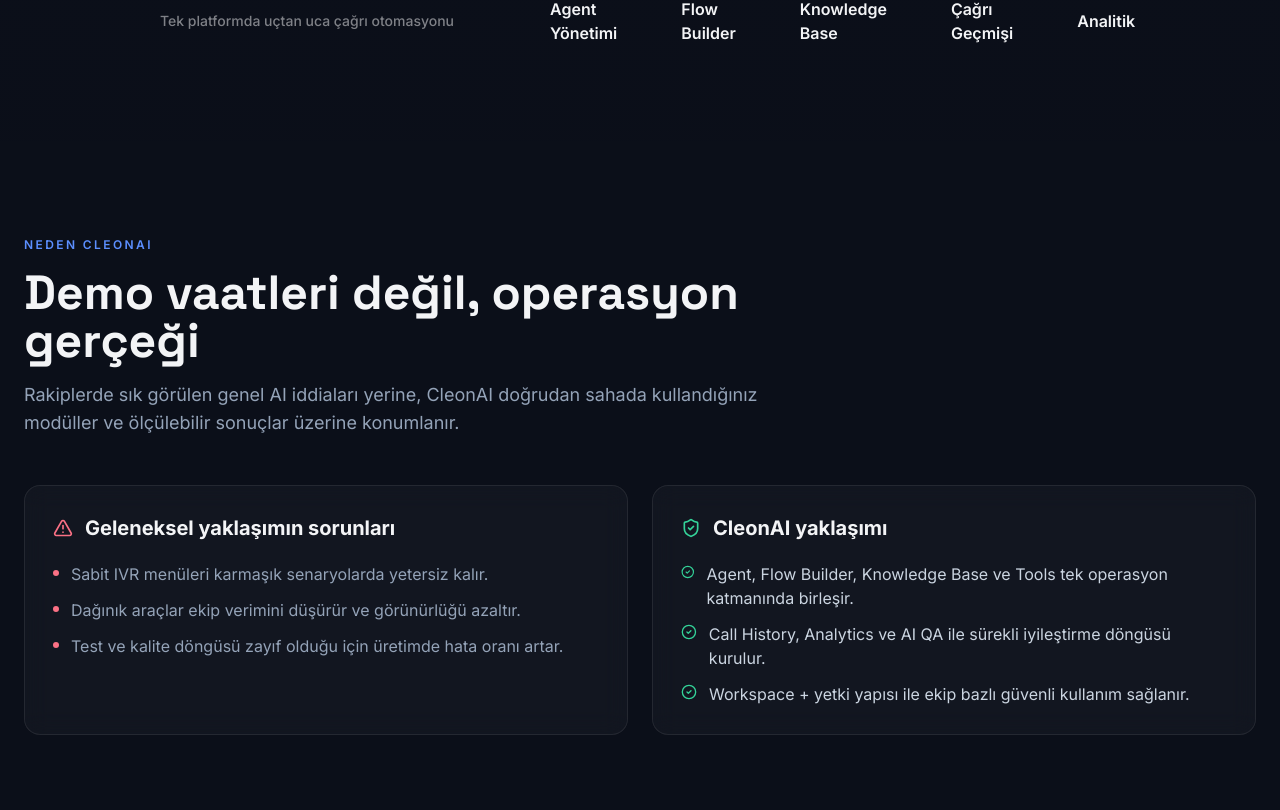
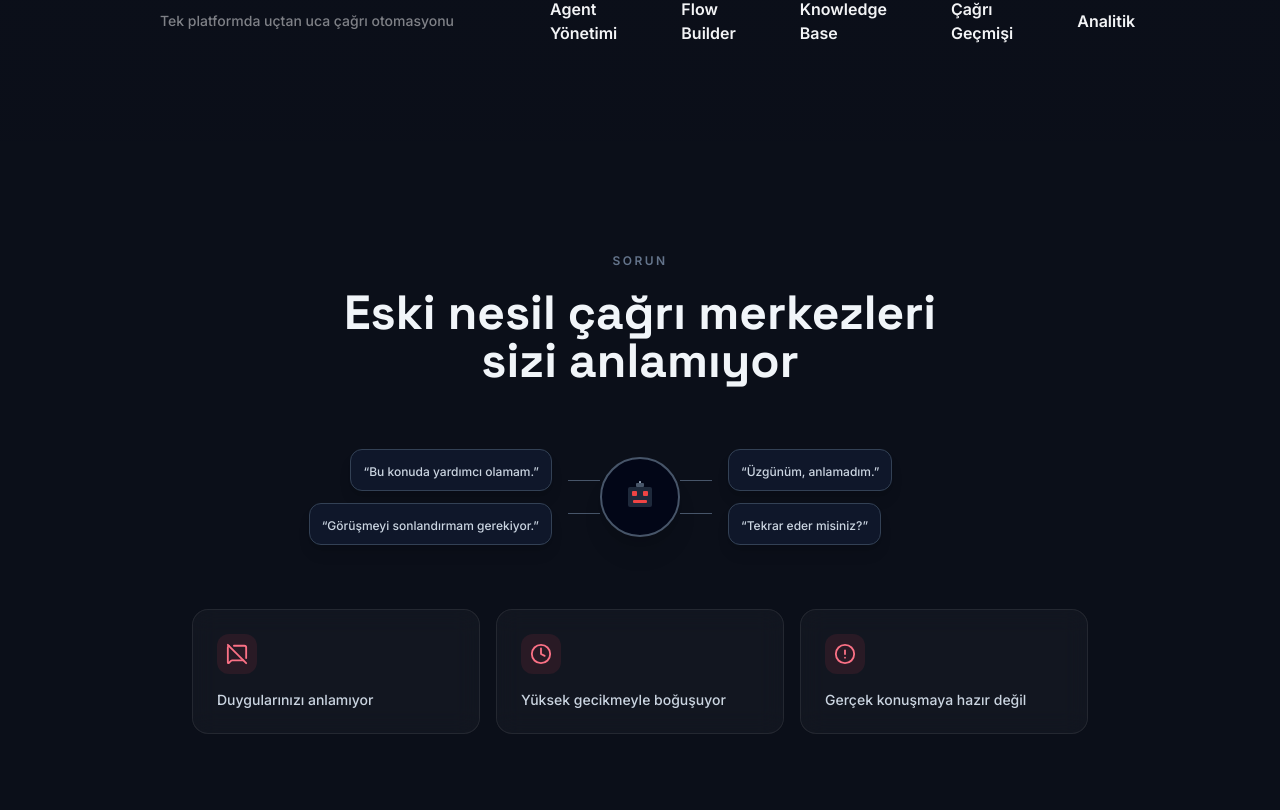
Before and after one commit to mertcancet/ulak-monorepo, a React (Vite) app: page /tr in a window 1280 px wide. Shown: the part 1110-1920 px from the top of the page. Built offline with nearby package versions, Linux system fonts and the light colour scheme.

Commit message:
feat(LandingPage): add LegacyProblemSection component with translations and layout

```diff
--- a/src/i18n/messages.ts
+++ b/src/i18n/messages.ts
@@ -141,6 +141,27 @@
             0: "Agent, Flow Builder, Knowledge Base ve Tools tek operasyon katmanında birleşir.",
             1: "Call History, Analytics ve AI QA ile sürekli iyileştirme döngüsü kurulur.",
             2: "Workspace + yetki yapısı ile ekip bazlı güvenli kullanım sağlanır.",
+          },
+        },
+      },
+      legacyProblem: {
+        badge: "SORUN",
+        title: "Eski nesil çağrı merkezleri sizi anlamıyor",
+        quotes: {
+          0: "Bu konuda yardımcı olamam.",
+          1: "Görüşmeyi sonlandırmam gerekiyor.",
+          2: "Üzgünüm, anlamadım.",
+          3: "Tekrar eder misiniz?",
+        },
+        cards: {
+          emotions: {
+            title: "Duygularınızı anlamıyor",
+          },
+          latency: {
+            title: "Yüksek gecikmeyle boğuşuyor",
+          },
+          conversation: {
+            title: "Gerçek konuşmaya hazır değil",
           },
         },
       },
@@ -543,6 +564,27 @@
           },
         },
       },
+      legacyProblem: {
+        badge: "THE PROBLEM",
+        title: "Legacy call centers don\u2019t understand you",
+        quotes: {
+          0: "I can\u2019t help you with that.",
+          1: "I have to end the call now.",
+          2: "Sorry, I don\u2019t understand.",
+          3: "Could you repeat that?",
+        },
+        cards: {
+          emotions: {
+            title: "Cascaded agents don\u2019t understand your emotions",
+          },
+          latency: {
+            title: "Cascaded agents suffer from high latency",
+          },
+          conversation: {
+            title: "Cascaded agents aren\u2019t built for conversations",
+          },
+        },
+      },
       painPoints: {
         sectionTitle:
           "Traditional customer operations cannot keep up with modern demand.",
--- a/src/pages/landing/LandingPage.tsx
+++ b/src/pages/landing/LandingPage.tsx
@@ -5,6 +5,7 @@
 import { Footer } from "./components/Footer";
 import { HeroSection } from "./components/HeroSection";
 import { HowItWorks } from "./components/HowItWorks";
+import { LegacyProblemSection } from "./components/LegacyProblemSection";
 import { PainPointsSection } from "./components/PainPointsSection";
 import { PositioningSection } from "./components/PositioningSection";
 import { SocialProofSection } from "./components/SocialProffSection";
@@ -16,6 +17,7 @@
       <main>
         <HeroSection />
         <SocialProofSection />
+        <LegacyProblemSection />
         <PositioningSection />
         <PainPointsSection />
         <Features />
--- /dev/null
+++ b/src/pages/landing/components/LegacyProblemSection.tsx
@@ -0,0 +1,120 @@
+import { useTranslations } from "@/i18n";
+import { AlertCircle, Clock, MessageSquareOff } from "lucide-react";
+
+function BotFace() {
+  return (
+    <div className="flex h-20 w-20 shrink-0 items-center justify-center rounded-full border-2 border-slate-600 bg-slate-950 shadow-xl">
+      <svg
+        viewBox="0 0 40 40"
+        fill="none"
+        xmlns="http://www.w3.org/2000/svg"
+        className="h-10 w-10"
+      >
+        <rect x="8" y="10" width="24" height="20" rx="2" fill="#1e293b" />
+        <rect x="12" y="14" width="5" height="5" rx="1" fill="#ef4444" />
+        <rect x="23" y="14" width="5" height="5" rx="1" fill="#ef4444" />
+        <rect x="13" y="23" width="14" height="3" rx="1" fill="#ef4444" />
+        <rect x="16" y="6" width="8" height="4" rx="1" fill="#475569" />
+        <rect x="19" y="4" width="2" height="2" rx="0.5" fill="#94a3b8" />
+      </svg>
+    </div>
+  );
+}
+
+function QuoteBubble({ text }: { text: string }) {
+  return (
+    <div className="rounded-xl border border-slate-700 bg-slate-900 px-3 py-2 shadow-lg">
+      <span className="text-xs font-medium text-slate-300">
+        &ldquo;{text}&rdquo;
+      </span>
+    </div>
+  );
+}
+
+const cardIcons = [
+  <MessageSquareOff key="emotions" className="text-rose-400" size={22} />,
+  <Clock key="latency" className="text-rose-400" size={22} />,
+  <AlertCircle key="conversation" className="text-rose-400" size={22} />,
+];
+
+export function LegacyProblemSection() {
+  const t = useTranslations();
+
+  const quoteTexts = [
+    t("landing.legacyProblem.quotes.0"),
+    t("landing.legacyProblem.quotes.1"),
+    t("landing.legacyProblem.quotes.2"),
+    t("landing.legacyProblem.quotes.3"),
+  ];
+
+  const cardTitles = [
+    t("landing.legacyProblem.cards.emotions.title"),
+    t("landing.legacyProblem.cards.latency.title"),
+    t("landing.legacyProblem.cards.conversation.title"),
+  ];
+
+  return (
+    <section className="bg-background px-6 py-20 text-foreground md:py-28">
+      <div className="mx-auto max-w-4xl text-center">
+        {/* Badge */}
+        <p className="mb-5 text-xs font-semibold uppercase tracking-[0.2em] text-slate-500">
+          {t("landing.legacyProblem.badge")}
+        </p>
+
+        {/* Headline */}
+        <h2 className="mx-auto mb-16 max-w-2xl font-display text-3xl font-extrabold leading-tight text-slate-100 md:text-5xl">
+          {t("landing.legacyProblem.title")}
+        </h2>
+
+        {/* Diagram — grid layout so lines align reliably */}
+        <div className="mb-16 grid grid-cols-[1fr_auto_1fr] items-center gap-4">
+          {/* Left bubbles */}
+          <div className="flex flex-col items-end gap-3">
+            <QuoteBubble text={quoteTexts[0]} />
+            <QuoteBubble text={quoteTexts[1]} />
+          </div>
+
+          {/* Center connector + bot */}
+          <div className="flex items-center gap-0">
+            {/* Left connectors */}
+            <div className="flex flex-col items-end gap-8">
+              <div className="h-px w-8 bg-slate-600" />
+              <div className="h-px w-8 bg-slate-600" />
+            </div>
+
+            <BotFace />
+
+            {/* Right connectors */}
+            <div className="flex flex-col items-start gap-8">
+              <div className="h-px w-8 bg-slate-600" />
+              <div className="h-px w-8 bg-slate-600" />
+            </div>
+          </div>
+
+          {/* Right bubbles */}
+          <div className="flex flex-col items-start gap-3">
+            <QuoteBubble text={quoteTexts[2]} />
+            <QuoteBubble text={quoteTexts[3]} />
+          </div>
+        </div>
+
+        {/* Bottom cards */}
+        <div className="grid grid-cols-1 gap-4 sm:grid-cols-3">
+          {cardTitles.map((title, i) => (
+            <article
+              key={title}
+              className="glass flex flex-col items-start gap-4 rounded-2xl border border-slate-700/50 bg-slate-900/60 p-6 text-left"
+            >
+              <div className="flex h-10 w-10 items-center justify-center rounded-xl bg-rose-500/10">
+                {cardIcons[i]}
+              </div>
+              <p className="text-sm font-medium leading-snug text-slate-300">
+                {title}
+              </p>
+            </article>
+          ))}
+        </div>
+      </div>
+    </section>
+  );
+}
```
